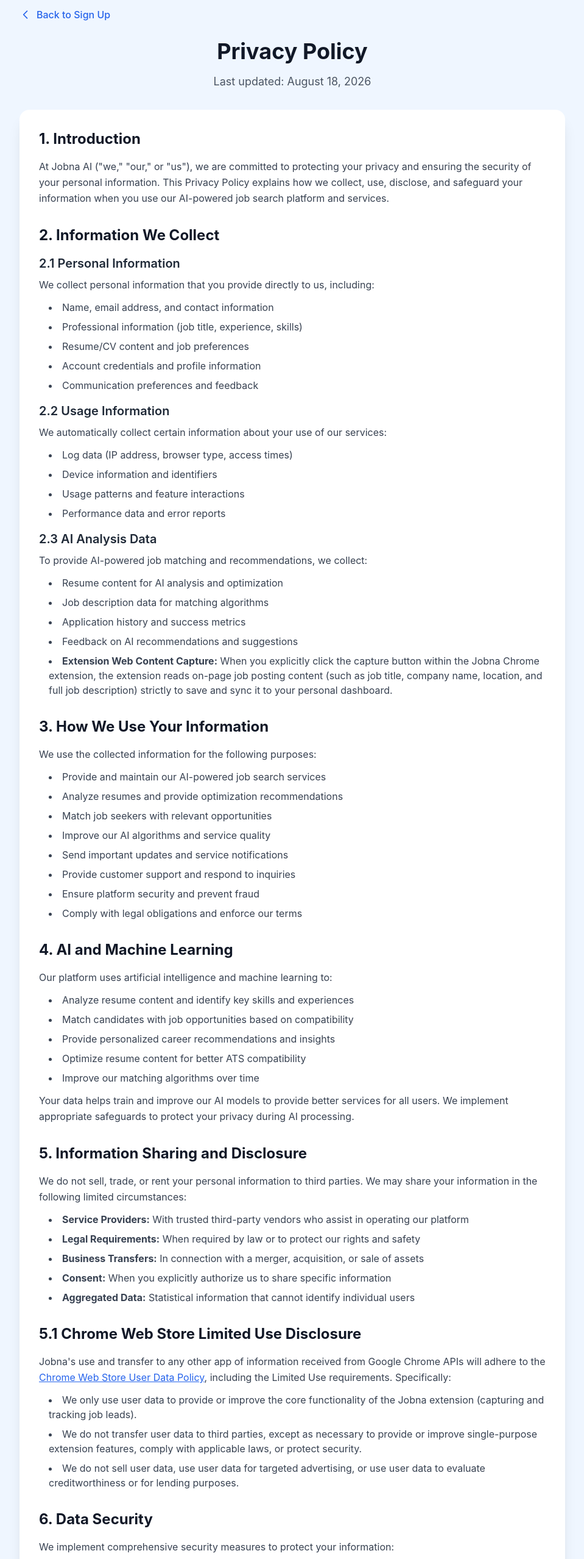
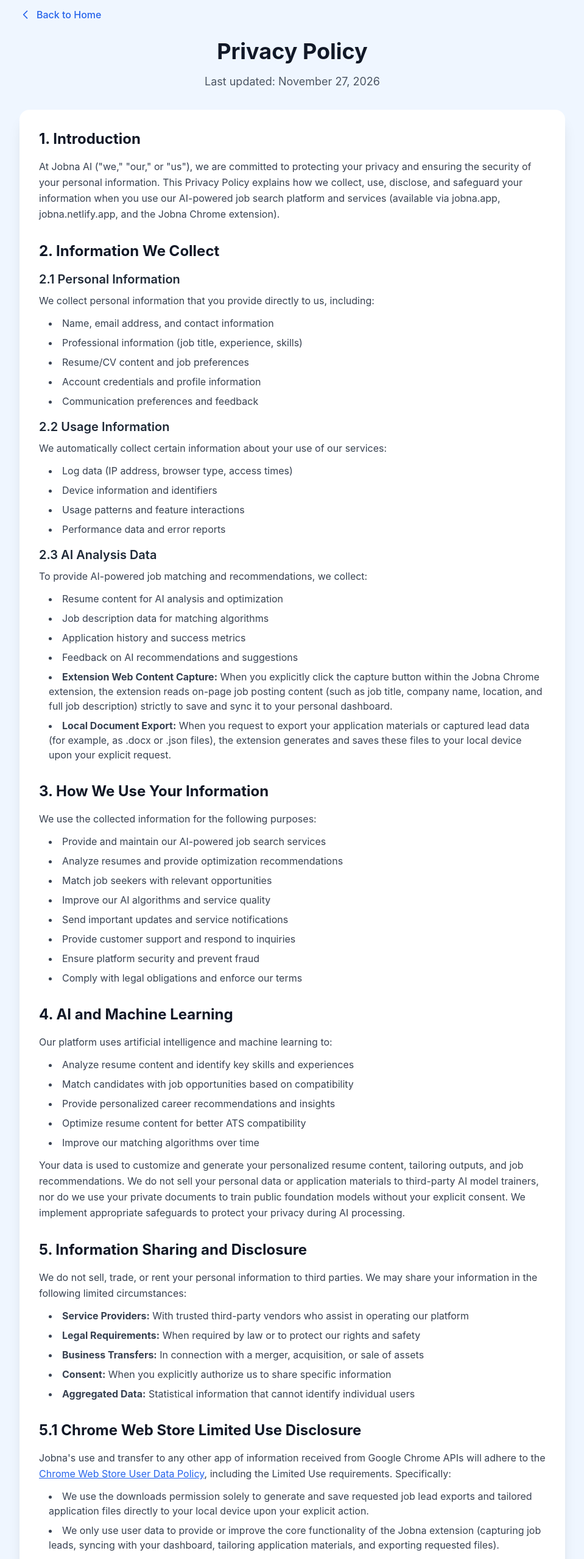
Before and after one commit to ikutsia/jobna, a React (Create React App) app: page /privacy-policy in a window 1280 px wide. Shown: the part 100-2657 px from the top of the page at 61% size, without its empty margins (160-1119 px from the left). Built offline with nearby package versions, Linux system fonts and the light colour scheme; no server answers.

Commit message:
Uploading a new version of Privacy Policy and updating some related UX

```diff
--- a/src/components/PrivacyPolicy.js
+++ b/src/components/PrivacyPolicy.js
@@ -1,14 +1,17 @@
 import React from "react";
-import { Link } from "react-router-dom";
+import { Link, useSearchParams } from "react-router-dom";
 
 function PrivacyPolicy() {
+  const [searchParams] = useSearchParams();
+  const fromSignup = searchParams.get("from") === "signup";
+
   return (
     <div className="py-12 px-4 sm:px-6 lg:px-8">
       <div className="max-w-4xl mx-auto">
         {/* Back Button */}
         <div className="mb-6">
           <Link
-            to="/signup"
+            to={fromSignup ? "/signup" : "/"}
             className="inline-flex items-center text-blue-600 hover:text-blue-700 font-medium"
           >
             <svg
@@ -24,7 +27,7 @@ function PrivacyPolicy() {
                 d="M15 19l-7-7 7-7"
               />
             </svg>
-            Back to Sign Up
+            {fromSignup ? "Back to Sign Up" : "Back to Home"}
           </Link>
         </div>
 
@@ -34,7 +37,7 @@ function PrivacyPolicy() {
             Privacy Policy
           </h1>
           <p className="text-lg text-gray-600">
-            Last updated: August 18, 2026
+            Last updated: November 27, 2026
           </p>
         </div>
 
@@ -48,7 +51,13 @@ function PrivacyPolicy() {
                   1. Introduction
                 </h2>
                 <p className="text-gray-700 leading-relaxed">
-                  At Jobna AI ("we," "our," or "us"), we are committed to protecting your privacy and ensuring the security of your personal information. This Privacy Policy explains how we collect, use, disclose, and safeguard your information when you use our AI-powered job search platform and services.
+                  At Jobna AI ("we," "our," or "us"), we are committed to
+                  protecting your privacy and ensuring the security of your
+                  personal information. This Privacy Policy explains how we
+                  collect, use, disclose, and safeguard your information when
+                  you use our AI-powered job search platform and services
+                  (available via jobna.app, jobna.netlify.app, and the Jobna
+                  Chrome extension).
                 </p>
               </section>
 
@@ -101,7 +110,21 @@ function PrivacyPolicy() {
                       <li>Job description data for matching algorithms</li>
                       <li>Application history and success metrics</li>
                       <li>Feedback on AI recommendations and suggestions</li>
-                      <li><strong>Extension Web Content Capture:</strong> When you explicitly click the capture button within the Jobna Chrome extension, the extension reads on-page job posting content (such as job title, company name, location, and full job description) strictly to save and sync it to your personal dashboard.</li>
+                      <li>
+                        <strong>Extension Web Content Capture:</strong> When you
+                        explicitly click the capture button within the Jobna
+                        Chrome extension, the extension reads on-page job
+                        posting content (such as job title, company name,
+                        location, and full job description) strictly to save and
+                        sync it to your personal dashboard.
+                      </li>
+                      <li>
+                        <strong>Local Document Export:</strong> When you request
+                        to export your application materials or captured lead
+                        data (for example, as .docx or .json files), the
+                        extension generates and saves these files to your local
+                        device upon your explicit request.
+                      </li>
                     </ul>
                   </div>
                 </div>
@@ -146,7 +169,14 @@ function PrivacyPolicy() {
                     <li>Improve our matching algorithms over time</li>
                   </ul>
                   <p className="text-gray-700 leading-relaxed mt-3">
-                    Your data helps train and improve our AI models to provide better services for all users. We implement appropriate safeguards to protect your privacy during AI processing.
+                    Your data is used to customize and generate your
+                    personalized resume content, tailoring outputs, and job
+                    recommendations. We do not sell your personal data or
+                    application materials to third-party AI model trainers, nor
+                    do we use your private documents to train public foundation
+                    models without your explicit consent. We implement
+                    appropriate safeguards to protect your privacy during AI
+                    processing.
                   </p>
                 </div>
               </section>
@@ -189,9 +219,29 @@ function PrivacyPolicy() {
                     , including the Limited Use requirements. Specifically:
                   </p>
                   <ul className="list-disc list-inside text-gray-700 space-y-2 ml-4">
-                    <li>We only use user data to provide or improve the core functionality of the Jobna extension (capturing and tracking job leads).</li>
-                    <li>We do not transfer user data to third parties, except as necessary to provide or improve single-purpose extension features, comply with applicable laws, or protect security.</li>
-                    <li>We do not sell user data, use user data for targeted advertising, or use user data to evaluate creditworthiness or for lending purposes.</li>
+                    <li>
+                      We use the downloads permission solely to generate and
+                      save requested job lead exports and tailored application
+                      files directly to your local device upon your explicit
+                      action.
+                    </li>
+                    <li>
+                      We only use user data to provide or improve the core
+                      functionality of the Jobna extension (capturing job leads,
+                      syncing with your dashboard, tailoring application
+                      materials, and exporting requested files).
+                    </li>
+                    <li>
+                      We do not transfer user data to third parties, except as
+                      necessary to provide or improve single-purpose extension
+                      features, comply with applicable laws, or protect platform
+                      security.
+                    </li>
+                    <li>
+                      We do not sell user data, use user data for targeted
+                      advertising, or use user data to evaluate creditworthiness
+                      or for lending purposes.
+                    </li>
                   </ul>
                 </div>
               </section>
@@ -337,12 +387,14 @@ function PrivacyPolicy() {
 
           {/* Action Buttons */}
           <div className="mt-12 flex flex-col sm:flex-row gap-4 justify-center">
+            {fromSignup && (
               <Link
                 to="/signup"
                 className="bg-blue-600 hover:bg-blue-700 text-white font-semibold py-3 px-8 rounded-lg transition-colors duration-200 transform hover:scale-105 shadow-lg hover:shadow-xl"
               >
                 Accept & Continue to Sign Up
               </Link>
+            )}
             <Link
               to="/"
               className="border-2 border-gray-300 text-gray-700 hover:bg-gray-50 font-semibold py-3 px-8 rounded-lg transition-colors duration-200"
--- a/src/components/SignUp.js
+++ b/src/components/SignUp.js
@@ -636,7 +636,7 @@ function SignUp() {
                   </Link>{" "}
                   and{" "}
                   <Link
-                    to="/privacy-policy"
+                    to="/privacy-policy?from=signup"
                     className="text-blue-600 hover:text-blue-500 font-medium underline"
                   >
                     Privacy Policy
```
Lines whose indentation alone changed are shown as unchanged.
